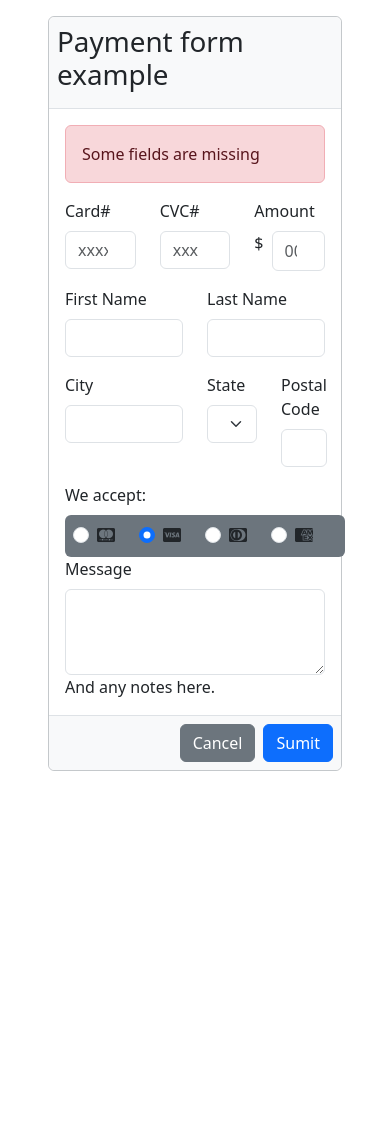
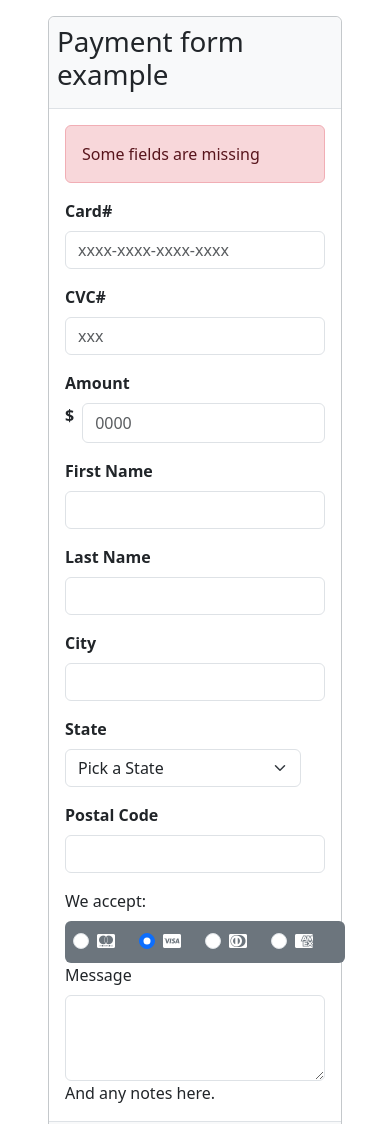
Before and after one commit to NataliaIacono/formulario_HTML5_NataliaIacono, a plain HTML site: page index.html in a window 390 px wide. Shown: the top 1124 px of the page. Before the commit the page ends 844 px from the top, so only its background shows below. Drawn offline with nearby package versions, Linux system fonts and the light colour scheme.

Commit message:
responsive

```diff
--- a/index.html
+++ b/index.html
@@ -2,17 +2,18 @@
 <html lang="en">
 
 <head>
-    <meta charset="UTF-8">
-    <meta name="viewport" content="width=device-width, initial-scale=1.0">
+    <meta charset="UTF-8" />
+    <meta name="viewport" content="width=device-width, initial-scale=1.0" />
     <title>Formulario HTML5</title>
-    <link rel="stylesheet" type="text/css" href="styles.css">
+    <link rel="stylesheet" type="text/css" href="styles.css" />
     <link href="https://cdn.jsdelivr.net/npm/bootstrap@5.3.3/dist/css/bootstrap.min.css" rel="stylesheet"
         integrity="sha384-QWTKZyjpPEjISv5WaRU9OFeRpok6YctnYmDr5pNlyT2bRjXh0JMhjY6hW+ALEwIH" crossorigin="anonymous" />
-    <link rel="stylesheet" href="https://cdnjs.cloudflare.com/ajax/libs/font-awesome/6.5.2/css/all.min.css" integrity="sha512-SnH5WK+bZxgPHs44uWIX+LLJAJ9/2PkPKZ5QiAj6Ta86w+fsb2TkcmfRyVX3pBnMFcV7oQPJkl9QevSCWr3W6A==" crossorigin="anonymous" referrerpolicy="no-referrer" />
+    <link rel="stylesheet" href="https://cdnjs.cloudflare.com/ajax/libs/font-awesome/6.5.2/css/all.min.css"
+        integrity="sha512-SnH5WK+bZxgPHs44uWIX+LLJAJ9/2PkPKZ5QiAj6Ta86w+fsb2TkcmfRyVX3pBnMFcV7oQPJkl9QevSCWr3W6A=="
+        crossorigin="anonymous" referrerpolicy="no-referrer" />
 </head>
 
 <body>
-
     <form class="border border-secondary-subtle ms-5 me-5 rounded mb-0 mt-3">
         <div class="bg-light p-2 rounded-top border-bottom">
             <h1>Payment form example</h1>
@@ -24,53 +25,54 @@
             </div>
             <!-- card CVC Amount -->
             <div class="row d-flex">
-            <div class="col">
-                <div class="mb-3">
+                <div class="col-sm-12 col-md-4 col-lg-8">
+                    <div class="mb-3 fw-bold">
                         <label for="Card" class="form-label">Card# </label>
-                    <input type="number" placeholder="xxxx-xxxx-xxxx-xxxx" class="form-control" id="Card">
+                        <input type="number" placeholder="xxxx-xxxx-xxxx-xxxx" class="form-control" id="Card" />
                     </div>
                 </div>
-            <div class="col">
-                <div class="mb-3">
+                <div class="col-sm-12 col-md-4 col-lg-2">
+                    <div class="mb-3 fw-bold">
                         <label for="CVC" class="form-label">CVC#</label>
-                    <input type="number" placeholder="xxx" class="form-control" id="CVC">
+                        <input type="number" placeholder="xxx" class="form-control" id="CVC" />
                     </div>
                 </div>
-            <div class="col">
-                <div class="mb-3">
+                <div class="col-sm-12 col-md-4 col-lg-2">
+                    <div class="mb-3 fw-bold">
                         <label for="Amount" class="form-label">Amount</label>
                         <div class="d-flex">
                             <p class="me-2">$</p>
-                        <input type="number" placeholder="0000" class="form-control" id="Amount">
+                            <input type="number" placeholder="0000" class="form-control" id="Amount" />
                         </div>
                     </div>
                 </div>
             </div>
             <!-- Nombre y Apellido -->
             <div class="row d-flex">
-            <div class="col">
-                <div class="mb-3">
+                <div class="col-sm-12 col-md-6 col-lg-6">
+                    <div class="mb-3 fw-bold">
                         <label for="firstname" class="form-label">First Name </label>
-                    <input type="text" class="form-control" id="firstname">
+                        <input type="text" class="form-control" id="firstname" />
                     </div>
                 </div>
-            <div class="col">
-                <div class="mb-3">
+                <div class="col-sm-12 col-md-6 col-lg-6">
+                    <div class="mb-3 fw-bold">
                         <label for="lastname" class="form-label">Last Name</label>
-                    <input type="text" class="form-control" id="lastname">
+                        <input type="text" class="form-control" id="lastname" />
                     </div>
                 </div>
             </div>
             <!-- City state cp -->
             <div class="row">
-            <div class="col-6">
-                <div class="mb-3">
+                <div class="col-sm-12 col-md-6 col-lg-6">
+                    <div class="mb-3 fw-bold">
                         <label for="City" class="form-label">City</label>
-                    <input type="text" class="form-control" id="City">
+                        <input type="text" class="form-control" id="City" />
                     </div>
                 </div>
-            <div class="col-6 d-flex">
-                <div class="mb-3 me-4"> <!-- dropdown/selector -->
+                <div class="col-sm-12 col-md-3 col-lg-3">
+                    <div class="mb-3 me-4 fw-bold">
+                        <!-- dropdown/selector -->
                         <label for="State" class="form-label">State </label>
                         <select class="form-select" id="state">
                             <option selected>Pick a State</option>
@@ -78,42 +80,45 @@
                             <option value="2">Segunda opción</option>
                             <option value="3">Tercera opción</option>
                         </select>
-
-
                     </div>
-                <div class="mb-3">
+                </div>
+                <div class="col-sm-12 col-md-3 col-lg-3">
+                    <div class="mb-3 fw-bold">
                         <label for="Postal Code" class="form-label">Postal Code </label>
-                    <input type="text" class="form-control" id="firstname">
+                        <input type="text" class="form-control" id="firstname" />
+                    </div>
                 </div>
             </div>
 
-        </div>
             <!-- We accept / Message -->
             <div class="row">
-            <div class="col">
+                <div class="col-sm-12 col-md-6 col-lg-6">
                     <label for="We accept" class="form-label d-block">We accept:</label>
                     <div class="bg-secondary rounded p-2 d-inline-flex">
-
-                        <div class="form-check me-4">
-                        <input class="form-check-input" type="radio" name="flexRadioDefault" id="flexRadioDefault1">
+                        <div class="form-check text-white me-4">
+                            <input class="form-check-input" type="radio" name="flexRadioDefault"
+                                id="flexRadioDefault1" />
                             <label class="form-check-label" for="flexRadioDefault1">
                                 <i class="fa-brands fa-cc-mastercard"></i>
                             </label>
                         </div>
-                      <div class="form-check me-4">
-                        <input class="form-check-input" type="radio" name="flexRadioDefault" id="flexRadioDefault2" checked>
+                        <div class="form-check text-white me-4">
+                            <input class="form-check-input" type="radio" name="flexRadioDefault" id="flexRadioDefault2"
+                                checked />
                             <label class="form-check-label" for="flexRadioDefault2">
                                 <i class="fa-brands fa-cc-visa"></i>
                             </label>
                         </div>
-                      <div class="form-check me-4">
-                        <input class="form-check-input" type="radio" name="flexRadioDefault" id="flexRadioDefault1">
+                        <div class="form-check text-white me-4">
+                            <input class="form-check-input" type="radio" name="flexRadioDefault"
+                                id="flexRadioDefault1" />
                             <label class="form-check-label" for="flexRadioDefault1">
                                 <i class="fa-brands fa-cc-diners-club"></i>
                             </label>
                         </div>
-                      <div class="form-check me-4">
-                        <input class="form-check-input" type="radio" name="flexRadioDefault" id="flexRadioDefault1">
+                        <div class="form-check text-white me-4">
+                            <input class="form-check-input" type="radio" name="flexRadioDefault"
+                                id="flexRadioDefault1" />
                             <label class="form-check-label" for="flexRadioDefault1">
                                 <i class="fa-brands fa-cc-amex"></i>
                             </label>
@@ -122,7 +127,7 @@
                 </div>
 
                 <div class="col">
-                <div class="mb-3">
+                    <div class="col-sm-12 col-md-6 col-lg-6">
                         <label for="Message" class="form-label">Message </label>
                         <textarea class="form-control" id="exampleFormControlTextarea1" rows="3"></textarea>
                         <p class="fs-6">And any notes here.</p>
@@ -131,7 +136,7 @@
             </div>
         </div>
         <!-- Cancel/Sumit -->
-        <div class="bg-light p-2 d-flex justify-content-end  rounded-bottom border-top">
+        <div class="bg-light p-2 d-flex justify-content-end rounded-bottom border-top">
             <button type="button" class="btn btn-secondary me-2">Cancel</button>
             <button type="button" class="btn btn-primary">Sumit</button>
         </div>
```
Lines whose indentation alone changed are shown as unchanged.
